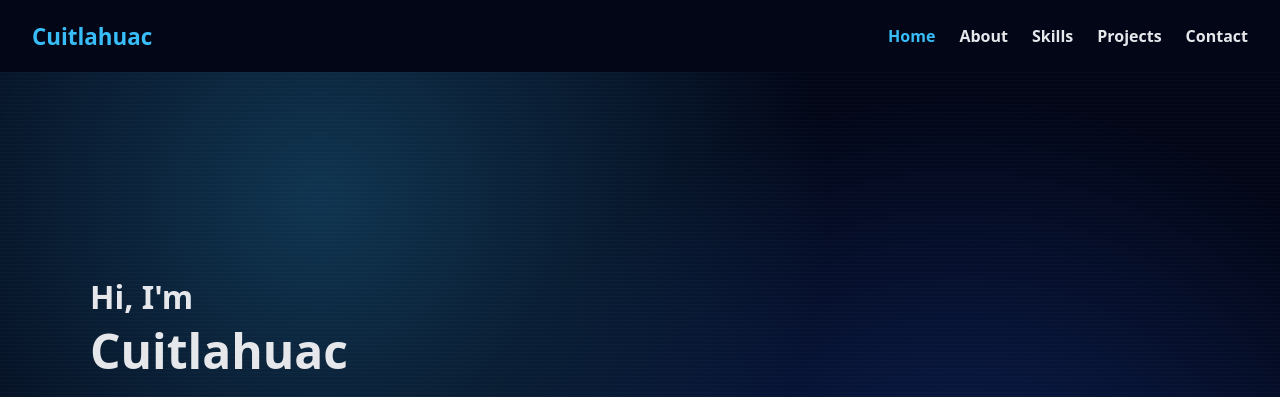
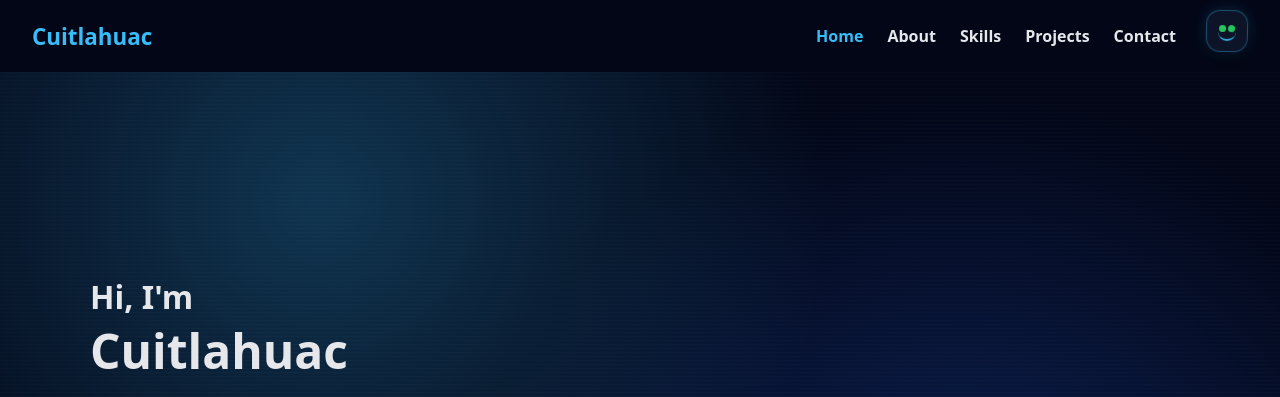
Before and after one commit to HernandezCui/Portfolio, a plain HTML site: page index.html in a window 1280 px wide. Shown: the top 397 px of the page. Drawn offline with Linux system fonts and the light colour scheme; animation ran at ten frames a second.

Commit message:
added a avatar

```diff
--- a/css/style.css
+++ b/css/style.css
@@ -492,3 +492,67 @@ body.loaded #bootScreen{
     transform: translateY(0) scale(1);
   }
 }
+
+/* ==========================
+   TOP-RIGHT AVATAR
+========================== */
+.nav-avatar{
+  display:flex;
+  align-items:center;
+  justify-content:center;
+  margin-left: 6px;
+  pointer-events: none;
+}
+
+.nav-avatar .avatar-face{
+  width: 42px;
+  height: 42px;
+  border-radius: 14px;
+  background: rgba(15,23,42,.85);
+  border: 1px solid rgba(56,189,248,.35);
+  box-shadow:
+    0 10px 28px rgba(0,0,0,.45),
+    0 0 16px rgba(56,189,248,.18);
+  position: relative;
+  animation: avatarFloat 4.2s ease-in-out infinite;
+}
+
+@keyframes avatarFloat{
+  0%,100%{ transform: translateY(0) rotate(-1deg); }
+  50%{ transform: translateY(-5px) rotate(1deg); }
+}
+
+.nav-avatar .eye{
+  width: 7px;
+  height: 7px;
+  background: #22c55e;
+  border-radius: 999px;
+  position: absolute;
+  top: 14px;
+  animation: blinkEye 4.8s infinite;
+}
+
+.nav-avatar .eye.left{ left: 12px; }
+.nav-avatar .eye.right{ right: 12px; }
+
+@keyframes blinkEye{
+  0%, 46%, 100% { transform: scaleY(1); }
+  48% { transform: scaleY(0.12); }
+  50% { transform: scaleY(1); }
+}
+
+.nav-avatar .smile{
+  position: absolute;
+  left: 50%;
+  bottom: 10px;
+  width: 18px;
+  height: 10px;
+  transform: translateX(-50%);
+  border-bottom: 2px solid rgba(56,189,248,.85);
+  border-radius: 0 0 14px 14px;
+}
+
+/* Hide avatar on very small screens */
+@media (max-width: 520px){
+  .nav-avatar{ display:none; }
+}
--- a/index.html
+++ b/index.html
@@ -33,6 +33,16 @@ Loading portfolio<span class="blink">_</span>
       <a href="#skills" class="nav-link glitch" data-text="Skills">Skills</a>
       <a href="#projects" class="nav-link glitch" data-text="Projects">Projects</a>
       <a href="#contact" class="nav-link glitch" data-text="Contact">Contact</a>
+
+       <div class="nav-avatar" aria-hidden="true">
+            <div class="avatar-face">
+            <div class="eye left"></div>
+            <div class="eye right"></div>
+        <div class="smile"></div>
+      </div>
+    </div>
+  </div>
+</nav>
     </div>
   </nav>
 
```
